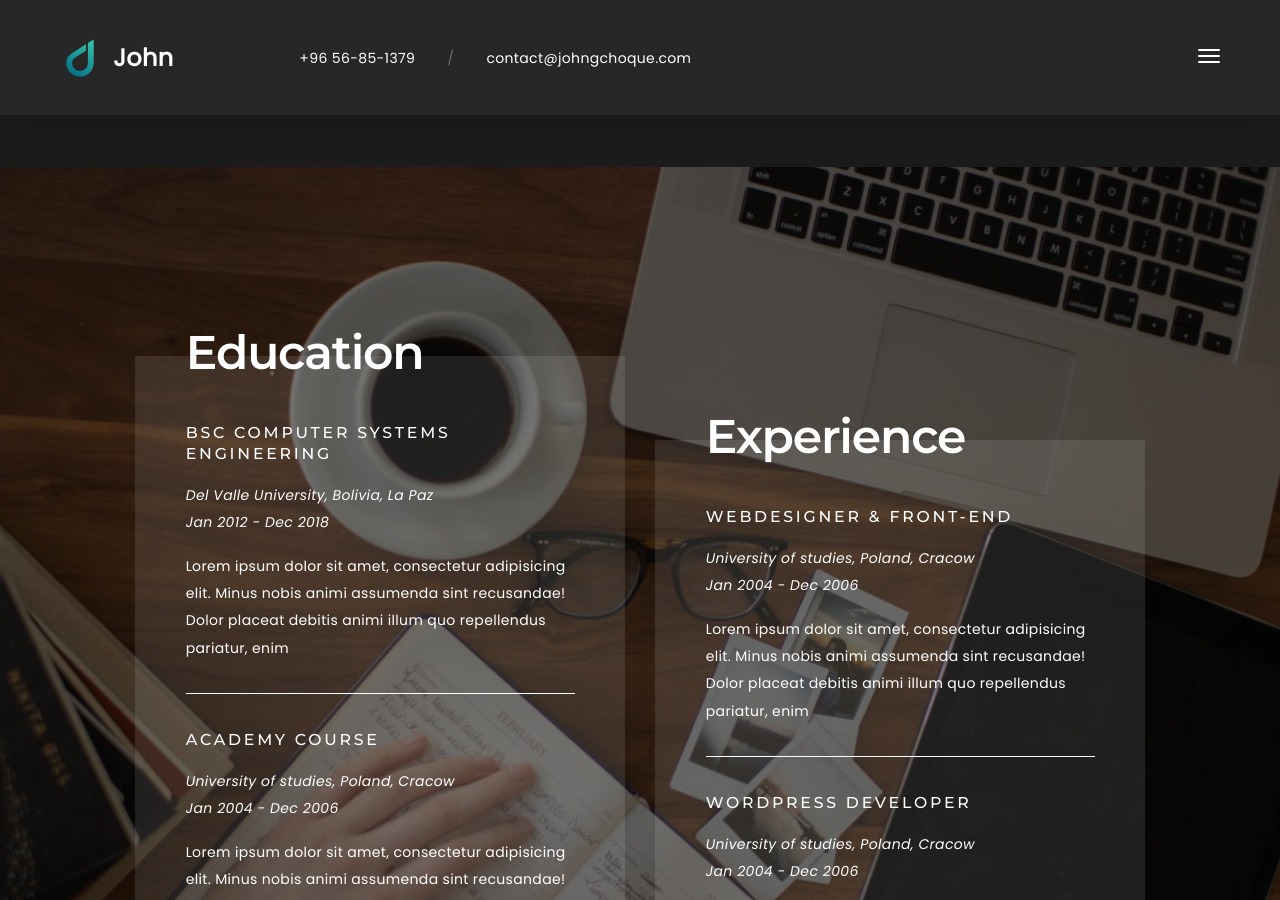
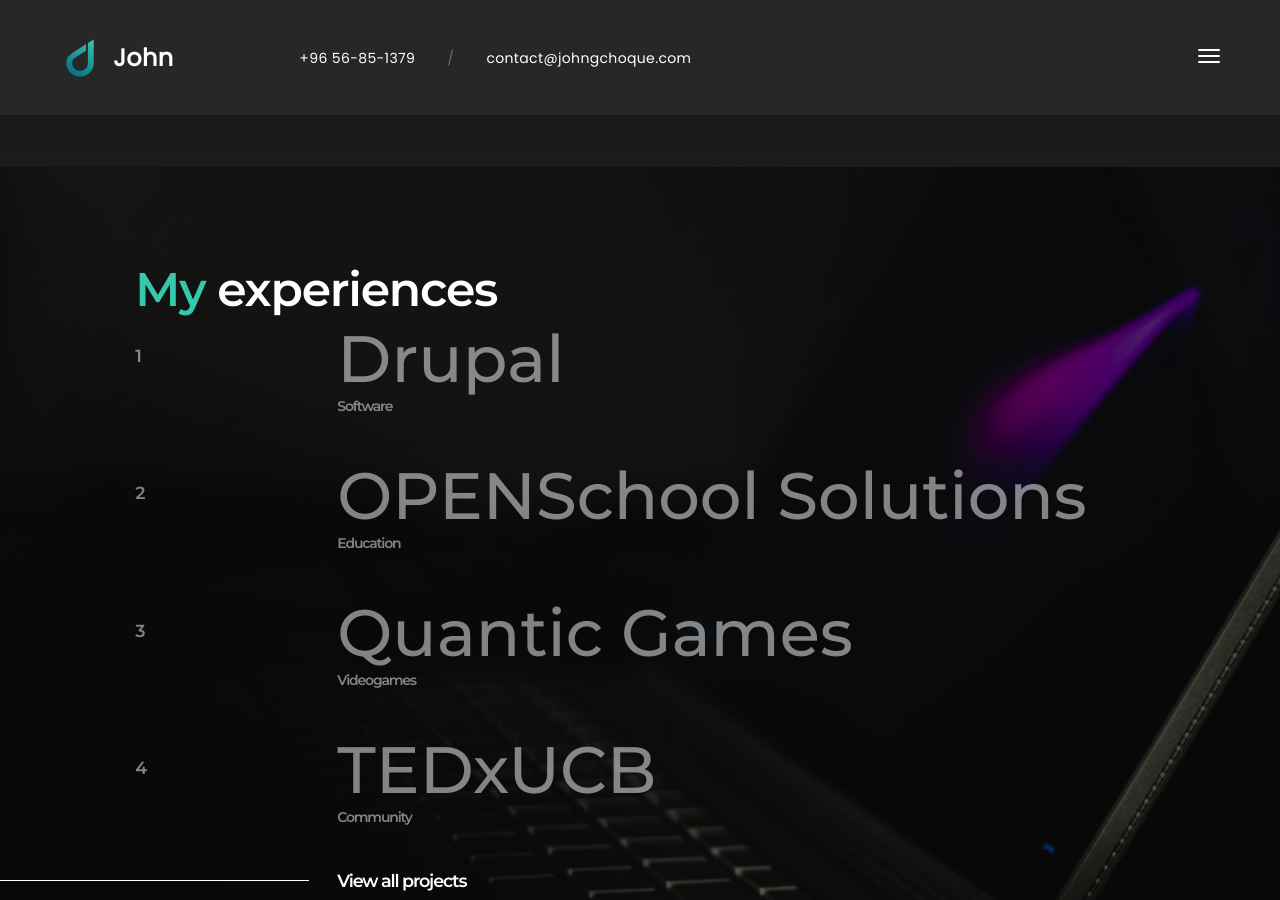
Before and after one commit to thethoughtfulmillennial/thethoughtfulmillennial.github.io, a Jekyll site: the page built from index.html, in a window 1280 px wide and 900 px high, scrolled down 1633 px. Built offline with Jekyll 4.4.1, drawn with Linux system fonts in a browser that asks for light colours; some web fonts are replaced; some of the changed text lies outside the part shown.

Commit message:
Updating menu.

```diff
--- a/index.html
+++ b/index.html
@@ -9,19 +9,16 @@
 			<a href="#page1">Home</a>
 		</li>
 		<li data-menuanchor="page2">
-			<a href="#page2">Specialization</a>
+			<a href="#page2">About me</a>
 		</li>
 		<li data-menuanchor="page3">
-			<a href="#page3">Resume</a>
+			<a href="#page3">Projects</a>
 		</li>
 		<li data-menuanchor="page4">
-			<a href="#page4">About</a>
+			<a href="#page4">Blog</a>
 		</li>
 		<li data-menuanchor="page5">
-			<a href="#page5">Projects</a>
-		</li>
-		<li data-menuanchor="page7">
-			<a href="#page7">Contact</a>
+			<a href="#page5">Contact</a>
 		</li>
 	</ul>
 	<div class="menu-footer right-boxed">
@@ -145,86 +142,6 @@
 	</div>
 	<div id="page3" data-anchor="page3" class="pp-scrollable text-white section section-3">
 		<div class="scroll-wrap">
-			<div class="section-bg mask" style="background-image:url(assets/images/bg/resume.jpg);"></div>
-			<div class="scrollable-content">
-				<div class="vertical-title d-none d-lg-block"><span>resume</span></div>
-				<div class="vertical-centred">
-					<div class="boxed boxed-inner">
-						<div class="boxed">
-							<div class="container">
-								<div class="intro">
-									<div class="row row-resume">
-										<div class="col-md-6">
-											<h2 class="resume-header title">Education</h2>
-											<div class="col-resume">
-												<div class="resume-content">
-													<div class="resume-inner">
-														<div class="resume-row">
-															<h6 class="resume-type">BSc Computer Systems Engineering
-															</h6>
-															<i class="resume-study">Del Valle University, Bolivia,
-																La Paz<br>Jan 2012 - Dec 2018</i>
-															<p class="resume-text">Lorem ipsum dolor sit amet,
-																consectetur adipisicing elit. Minus nobis animi
-																assumenda sint recusandae! Dolor placeat debitis animi
-																illum quo repellendus pariatur, enim</p>
-														</div>
-														<div class="resume-row">
-															<h6 class="resume-type">Academy course</h6>
-															<i class="resume-study">University of studies, Poland,
-																Cracow<br>Jan 2004 - Dec 2006</i>
-															<p class="resume-text">Lorem ipsum dolor sit amet,
-																consectetur adipisicing elit. Minus nobis animi
-																assumenda sint recusandae! Dolor placeat debitis animi
-																illum quo repellendus pariatur, enim </p>
-														</div>
-													</div>
-												</div>
-											</div>
-										</div>
-										<div class="col-md-6 pt-md-5 mt-md-5">
-											<h2 class="resume-header title">Experience</h2>
-											<div class="col-resume">
-												<div class="resume-content">
-													<div class="resume-inner">
-														<div class="resume-row">
-															<h6 class="resume-type">WEBDESIGNER & FRONT-END</h6>
-															<i class="resume-study">University of studies, Poland,
-																Cracow<br>Jan 2004 - Dec 2006</i>
-															<p class="resume-text">Lorem ipsum dolor sit amet,
-																consectetur adipisicing elit. Minus nobis animi
-																assumenda sint recusandae! Dolor placeat debitis animi
-																illum quo repellendus pariatur, enim</p>
-														</div>
-														<div class="resume-row">
-															<h6 class="resume-type">WORDPRESS DEVELOPER</h6>
-															<i class="resume-study">University of studies, Poland,
-																Cracow<br>Jan 2004 - Dec 2006</i>
-															<p class="resume-text">Lorem ipsum dolor sit amet,
-																consectetur adipisicing elit. Minus nobis animi
-																assumenda sint recusandae! Dolor placeat debitis animi
-																illum quo repellendus pariatur, enim</p>
-														</div>
-													</div>
-												</div>
-											</div>
-										</div>
-									</div>
-									<div class="view-all">
-										<a href="/assets/files/john_choque_cv__english.pdf">
-											Download CV
-										</a>
-									</div>
-								</div>
-							</div>
-						</div>
-					</div>
-				</div>
-			</div>
-		</div>
-	</div>
-	<div id="page4" data-anchor="page4" class="pp-scrollable text-white section section-4">
-		<div class="scroll-wrap">
 			<div class="section-bg mask" style="background-image:url(assets/images/bg/projects.jpg);"></div>
 			<div class="scrollable-content">
 				<div class="vertical-title  d-none d-lg-block"><span>my works</span></div>
@@ -233,7 +150,7 @@
 						<div class="boxed">
 							<div class="container">
 								<div class="">
-									<h2 class="title mb-5 pb-5"> <span class="text-primary">My</span> projects
+									<h2 class="title mb-5 pb-5"> <span class="text-primary">My</span> experiences
 										<div class="row">
 											<div class="col-md-12">
 												{% assign ordered_projects = site.projects | sort:"order" %}
@@ -261,7 +178,7 @@
 			</div>
 		</div>
 	</div>
-	<div id="page5" data-anchor="page5" class="pp-scrollable text-white section section-5">
+	<div id="page4" data-anchor="page4" class="pp-scrollable text-white section section-4">
 		<div class="scroll-wrap">
 			<div class="section-bg mask" style="background-image:url(assets/images/bg/blog.jpg);"></div>
 			<div class="scrollable-content">
@@ -298,7 +215,7 @@
 			</div>
 		</div>
 	</div>
-	<div id="page6" data-anchor="page6" class="pp-scrollable section section-6">
+	<div id="page5" data-anchor="page5" class="pp-scrollable section section-5">
 		<div class="scroll-wrap">
 			<div class="scrollable-content">
 				<div class="vertical-title text-white d-none d-lg-block"><span>contact</span></div>
```
Also changed, not shown: _includes/nav.html (+4 -10 lines).
